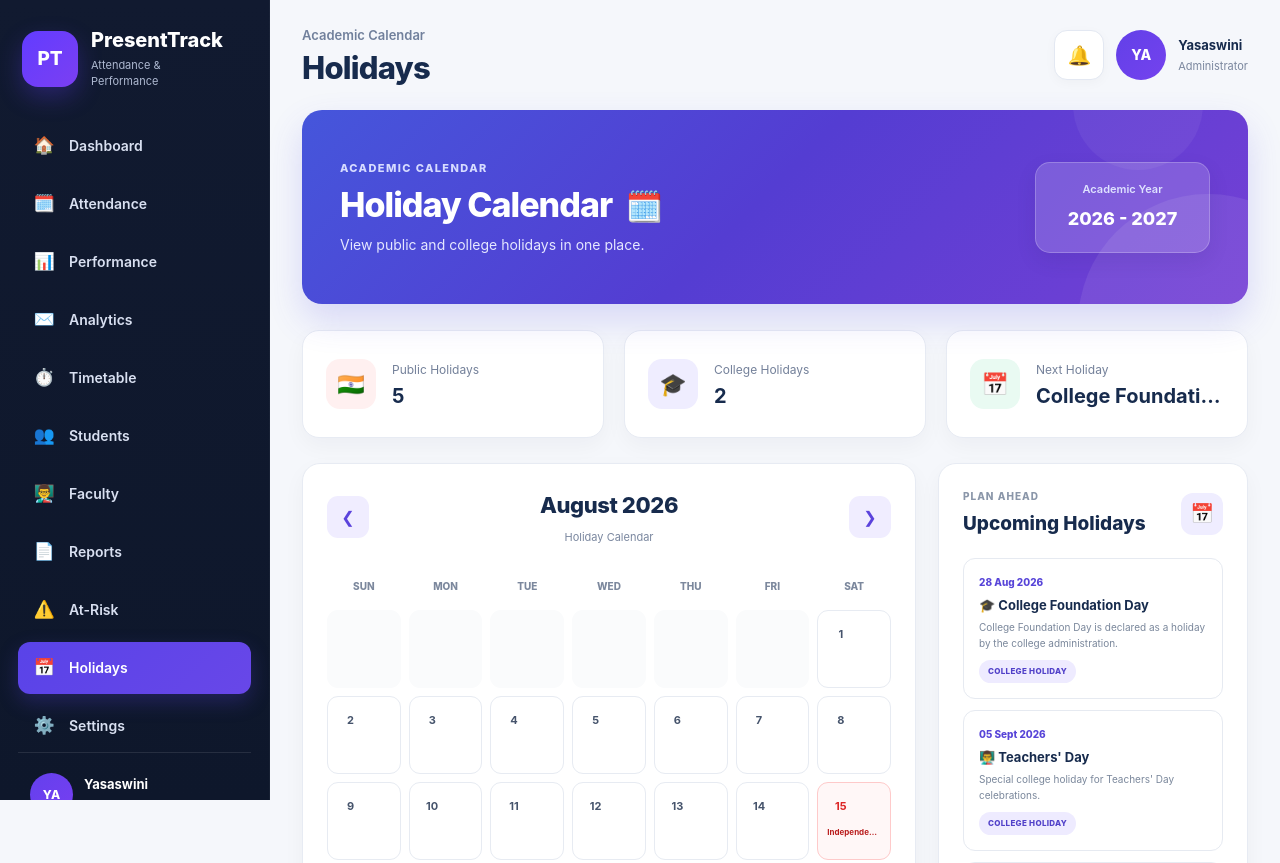
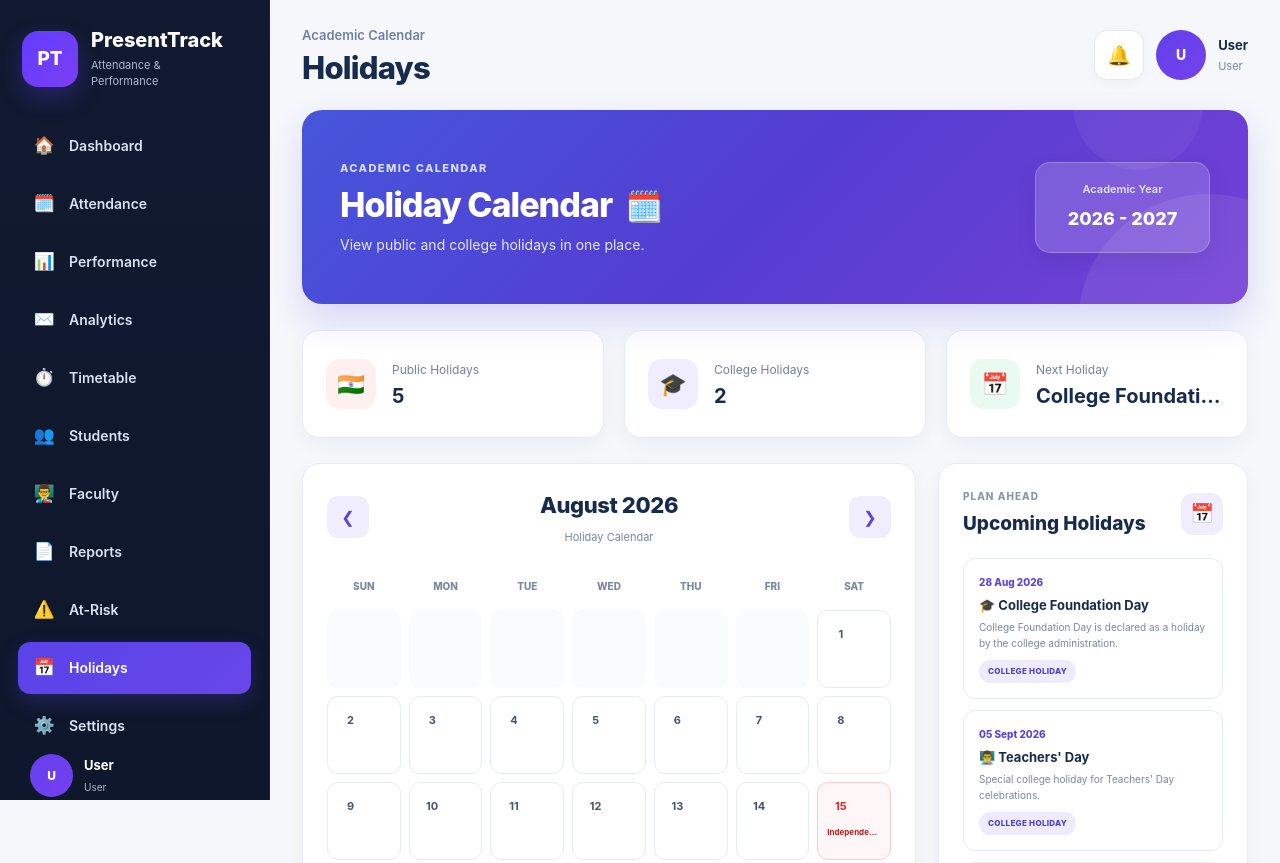
Before and after one commit to honey787b/attendance-performance-analytics, a website: page pages/holidays.html in a window 1280 px wide. Shown: the top 863 px of the page. Drawn offline with Linux system fonts and the light colour scheme.

Commit message:
Make user profiles dynamic across pages

```diff
--- a/js/holidays.js
+++ b/js/holidays.js
@@ -118,6 +118,51 @@ let modalDescription;
 document.addEventListener(
     "DOMContentLoaded",
     function () {
+         // =====================================================
+        // LOAD LOGGED-IN USER PROFILE
+        // =====================================================
+
+        const storage = localStorage.getItem("userName")
+            ? localStorage
+            : sessionStorage;
+
+        const userName =
+            storage.getItem("userName") || "User";
+
+        const userRole =
+            storage.getItem("userRole") || "User";
+
+        const initials =
+            userName
+                .split(" ")
+                .map(name => name.charAt(0))
+                .join("")
+                .substring(0, 2)
+                .toUpperCase();
+
+
+        // Sidebar profile
+        document.getElementById("holidayUserName").textContent =
+            userName;
+
+        document.getElementById("holidayUserRole").textContent =
+            userRole;
+
+        document.getElementById("holidayUserAvatar").textContent =
+            initials;
+
+
+        // Header profile
+        document.getElementById("holidayHeaderUserName").textContent =
+            userName;
+
+        document.getElementById("holidayHeaderUserRole").textContent =
+            userRole;
+
+        document.getElementById("holidayHeaderAvatar").textContent =
+            initials;
+
+
 
         calendarDays =
             document.getElementById(
--- a/pages/holidays.html
+++ b/pages/holidays.html
@@ -93,17 +93,15 @@
         </nav>
 
 
-        <div class="sidebar-bottom">
-
        <div class="sidebar-user">
 
-                <div class="user-avatar">
-                    YA
+    <div class="user-avatar" id="holidayUserAvatar">
+        U
     </div>
 
     <div class="user-info">
-                    <strong>Yasaswini</strong>
-                    <span>Administrator</span>
+        <strong id="holidayUserName">User</strong>
+        <span id="holidayUserRole">User</span>
     </div>
 
 </div>
@@ -146,15 +144,14 @@
                     🔔
                 </button>
 
-                <div class="top-avatar">
-                    YA
+                <div class="top-avatar" id="holidayHeaderAvatar">
+    U
 </div>
 
 <div class="top-user-info">
-                    <strong>Yasaswini</strong>
-                    <span>Administrator</span>
+    <strong id="holidayHeaderUserName">User</strong>
+    <span id="holidayHeaderUserRole">User</span>
 </div>
-
             </div>
 
         </header>
```
Also changed, not shown: js/attendance.js (+44 -1 lines), js/settings.js (+9 -2 lines), pages/attendance.html (+8 -9 lines). Lines whose indentation alone changed are shown as unchanged.
